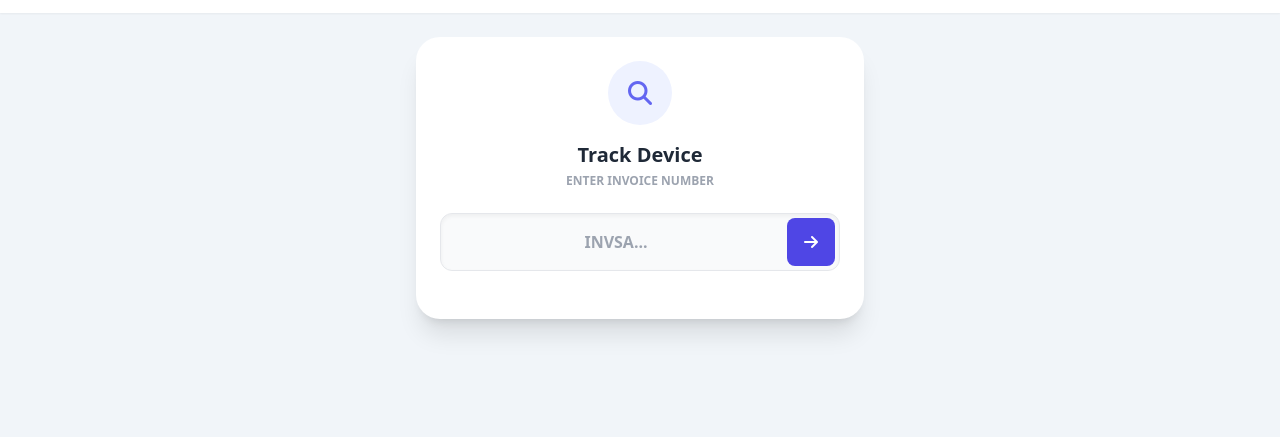
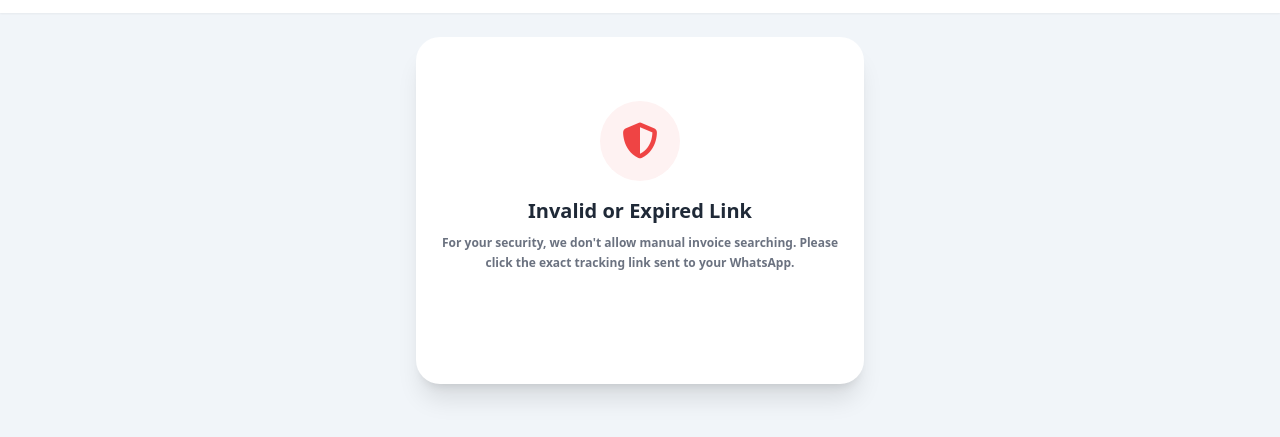
Before and after one commit to mrsanduwa-ac/Phonepos, a plain HTML site: page track.html in a window 1280 px wide. Shown: the part 47-484 px from the top of the page. Drawn offline with nearby package versions, Linux system fonts and the light colour scheme.

Commit message:
Update track.html

```diff
--- a/track.html
+++ b/track.html
@@ -21,7 +21,7 @@
 
   <script>
     // 🛑 Apps Script Link 🛑
-    const CONFIG_GAS_URL = "https://script.google.com/macros/s/AKfycbxwwxbhHPh2HgUDge8oIo4APZOjsfJAJCOjqjQIhFiBhYkcP-J9hN8sDRWk3rp5_di31Q/exec";
+    const CONFIG_GAS_URL = "https://script.google.com/macros/s/AKfycbznuWUGgL9uLfbEwZnlnFGiXYDYHaKxqmRru2JmuPSpPj0iFl9SRO12xlNjSW_e1sFoSQ/exec";
   </script>
 
   <header class="bg-white shadow-sm py-4 px-6 flex justify-between items-center sticky top-0 z-50">
@@ -32,28 +32,30 @@
   <main class="flex-1 flex justify-center items-start pt-6 px-4 pb-10">
     <div class="bg-white w-full max-w-md rounded-3xl shadow-xl p-6 relative overflow-hidden">
 
-      <div id="searchArea" class="text-center mb-6">
-        <div class="w-16 h-16 bg-indigo-50 rounded-full flex items-center justify-center mx-auto mb-4"><i class="fas fa-search text-2xl text-indigo-500"></i></div>
-        <h2 class="text-xl font-black mb-1">Track Device</h2>
-        <p class="text-xs font-bold text-gray-400 uppercase mb-6">Enter Invoice Number</p>
-
-        <div class="flex shadow-inner rounded-xl bg-gray-50 border p-1">
-          <input type="text" id="invInput" placeholder="INVSA..." class="flex-1 bg-transparent py-3 px-4 font-black uppercase text-center focus:outline-none">
-          <button onclick="trackRepair()" class="bg-indigo-600 text-white font-bold w-12 rounded-lg flex items-center justify-center"><i class="fas fa-arrow-right"></i></button>
-        </div>
-        <p id="errorMsg" class="text-red-500 text-xs mt-3 font-bold hidden bg-red-50 p-2 rounded-lg">Invoice not found.</p>
+      <!-- No Valid Link State -->
+      <div id="invalidArea" class="text-center mb-6 py-10 hidden">
+        <div class="w-20 h-20 bg-red-50 rounded-full flex items-center justify-center mx-auto mb-4"><i class="fas fa-shield-alt text-4xl text-red-500"></i></div>
+        <h2 class="text-xl font-black mb-2 text-gray-800">Invalid or Expired Link</h2>
+        <p class="text-xs font-bold text-gray-500 mb-6 leading-relaxed">For your security, we don't allow manual invoice searching. Please click the exact tracking link sent to your WhatsApp.</p>
       </div>
 
+      <!-- Loading State -->
       <div id="loadingState" class="hidden flex-col items-center justify-center py-10">
         <i class="fas fa-circle-notch fa-spin text-4xl text-indigo-500 mb-4"></i>
-        <p class="text-sm font-bold text-gray-500 uppercase animate-pulse">Fetching Data...</p>
+        <p class="text-sm font-bold text-gray-500 uppercase animate-pulse">Securing your data...</p>
       </div>
 
+      <!-- Error State -->
+      <div id="errorArea" class="text-center mb-6 py-10 hidden">
+        <div class="w-20 h-20 bg-amber-50 rounded-full flex items-center justify-center mx-auto mb-4"><i class="fas fa-exclamation-triangle text-4xl text-amber-500"></i></div>
+        <h2 class="text-xl font-black mb-2 text-gray-800">Order Not Found</h2>
+        <p class="text-xs font-bold text-gray-500 mb-6">We couldn't find an order matching this link. Please contact the shop.</p>
+      </div>
+
+      <!-- Result State -->
       <div id="resultArea" class="hidden">
-        <button onclick="resetSearch()" class="text-xs font-bold text-indigo-500 mb-4"><i class="fas fa-arrow-left mr-1"></i> Back</button>
-
         <div class="bg-gray-800 text-white p-5 rounded-2xl mb-6 shadow-lg">
-          <p class="text-[10px] text-gray-400 font-bold uppercase mb-1">Invoice <span id="t-inv" class="text-white ml-1"></span></p>
+          <p class="text-[10px] text-gray-400 font-bold uppercase mb-1">Invoice <span id="t-inv" class="text-white ml-1 font-mono"></span></p>
           <h3 class="font-black text-xl mb-1" id="t-customer"></h3>
           <p class="text-xs text-gray-300">Received: <span id="t-date"></span></p>
         </div>
@@ -79,21 +81,24 @@
 
   <script>
     window.onload = function() {
-      const inv = new URLSearchParams(window.location.search).get('inv');
-      if(inv) { document.getElementById('invInput').value = inv; trackRepair(); }
+      // ලින්ක් එකේ තියන Random ID එක ගන්නවා (උදා: ?id=abc123xy)
+      const trackId = new URLSearchParams(window.location.search).get('id');
+
+      if(trackId) {
+        trackRepair(trackId.trim());
+      } else {
+        document.getElementById('invalidArea').classList.remove('hidden');
+      }
     };
 
-    async function trackRepair() {
-      const input = document.getElementById('invInput').value.trim().toUpperCase();
-      if(!input) return;
-
-      document.getElementById('searchArea').classList.add('hidden');
+    async function trackRepair(id) {
+      document.getElementById('invalidArea').classList.add('hidden');
       document.getElementById('loadingState').classList.remove('hidden');
       document.getElementById('resultArea').classList.add('hidden');
-      document.getElementById('errorMsg').classList.add('hidden');
+      document.getElementById('errorArea').classList.add('hidden');
 
       try {
-        const res = await fetch(CONFIG_GAS_URL + "?action=trackOrder&inv=" + input);
+        const res = await fetch(CONFIG_GAS_URL + "?action=trackOrder&id=" + id);
         const data = await res.json();
 
         document.getElementById('loadingState').classList.add('hidden');
@@ -111,11 +116,10 @@
 
           updateTracker(o.status);
           document.getElementById('resultArea').classList.remove('hidden');
-        } else { throw 'Not found'; }
+        } else { throw new Error('Not found'); }
       } catch(e) {
         document.getElementById('loadingState').classList.add('hidden');
-        document.getElementById('searchArea').classList.remove('hidden');
-        document.getElementById('errorMsg').classList.remove('hidden');
+        document.getElementById('errorArea').classList.remove('hidden');
       }
     }
 
@@ -130,7 +134,6 @@
       else if(status === 'Completed') { p2.className="status-step completed-path"; i2.className="step-icon step-done scale-110"; i2.innerHTML="<i class='fas fa-check'></i>"; t2.className="font-black text-emerald-600 text-base uppercase"; t2.innerText="Ready for Pickup!"; c2.className="ml-4 highlight-pickup"; }
       else if(status === 'Delivered') { p2.className="status-step completed-path"; i2.className="step-icon step-done"; i2.innerHTML="<i class='fas fa-check'></i>"; t2.innerText="Repaired"; t2.className="font-black text-gray-800 text-sm"; i3.className="step-icon step-done scale-110"; t3.className="font-black text-emerald-600 text-sm uppercase"; }
     }
-    function resetSearch() { document.getElementById('resultArea').classList.add('hidden'); document.getElementById('invInput').value = ''; document.getElementById('searchArea').classList.remove('hidden'); }
   </script>
 </body>
 </html>
```
